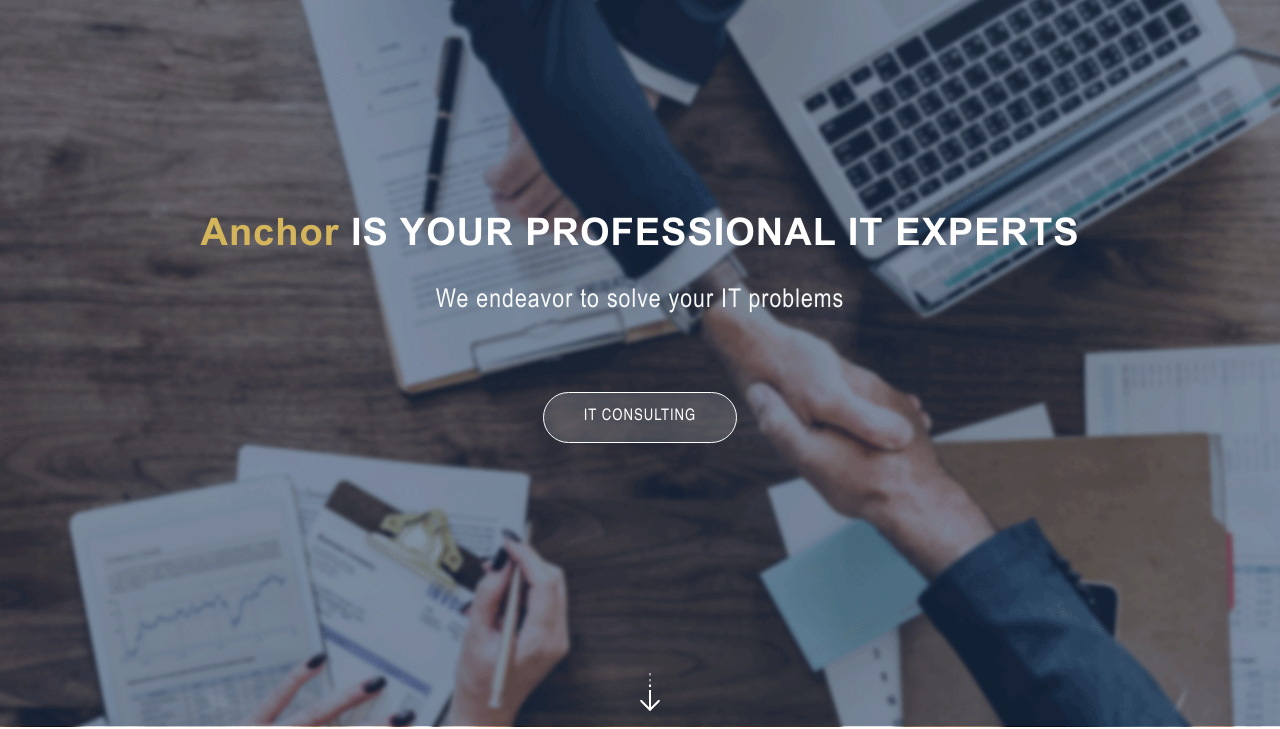
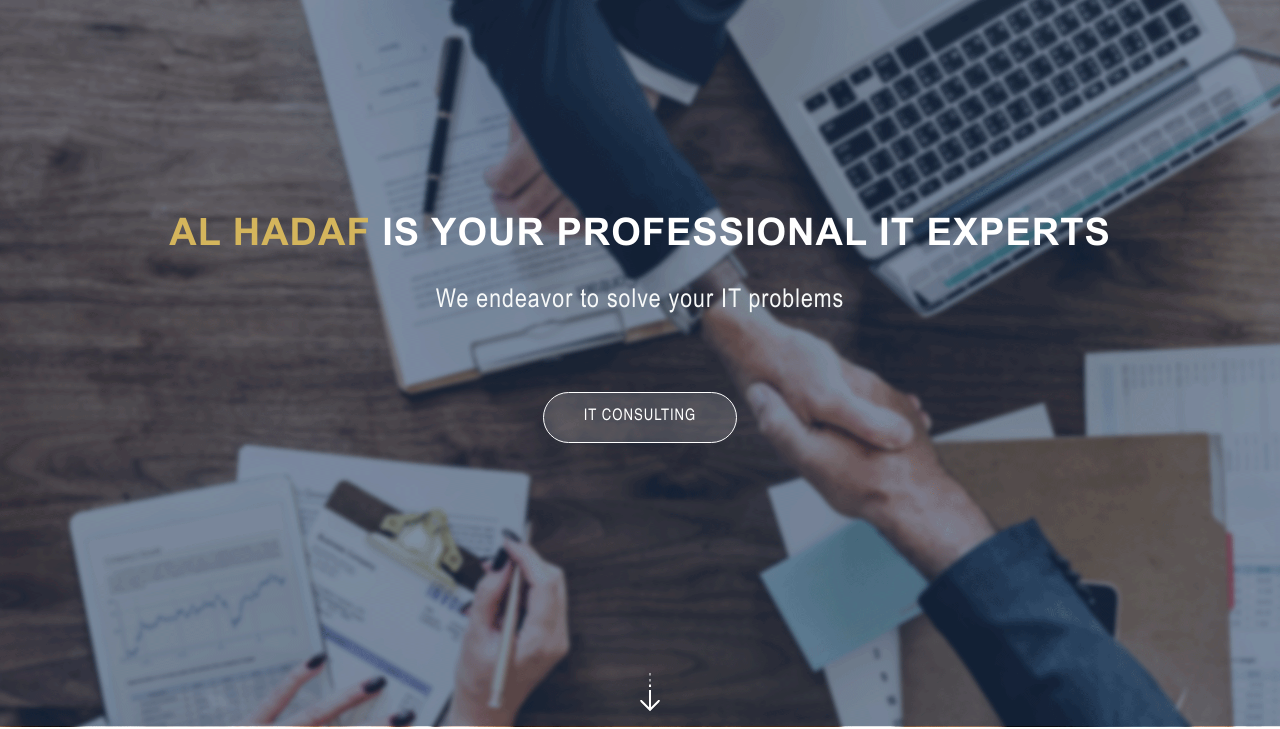
Before and after one commit to Satuary/staticWeb_Plug, a plain HTML site: page index.html in a window 1280 px wide. Shown: the part 73-802 px from the top of the page. Drawn offline with Linux system fonts and the light colour scheme; files whose address does not match are found by name.

Commit message:
Signed-off-by: Satuary <874192034@qq.com>

```diff
--- a/index.html
+++ b/index.html
@@ -53,7 +53,7 @@
 				<div class="container">
 					<!-- font -->
 					<div class="font">
-						<h1 class="font1 wow animated fadeInDown" data-wow-duration="1.2s"><span>Anchor</span> IS YOUR PROFESSIONAL IT EXPERTS</h1>
+						<h1 class="font1 wow animated fadeInDown" data-wow-duration="1.2s"><span>AL HADAF</span> IS YOUR PROFESSIONAL IT EXPERTS</h1>
 						<p class="font2 wow animated fadeInDown" data-wow-delay="0.4s" data-wow-duration="1.2s" >We endeavor to solve your IT problems</p>
 						<p><a class="anchorJump font3 wow animated fadeInDown" data-wow-delay="001.6s" data-wow-duration="1.2s" id="goHref" href="#services" name="services">IT CONSULTING</a></p>
 						<!-- next -->
```
